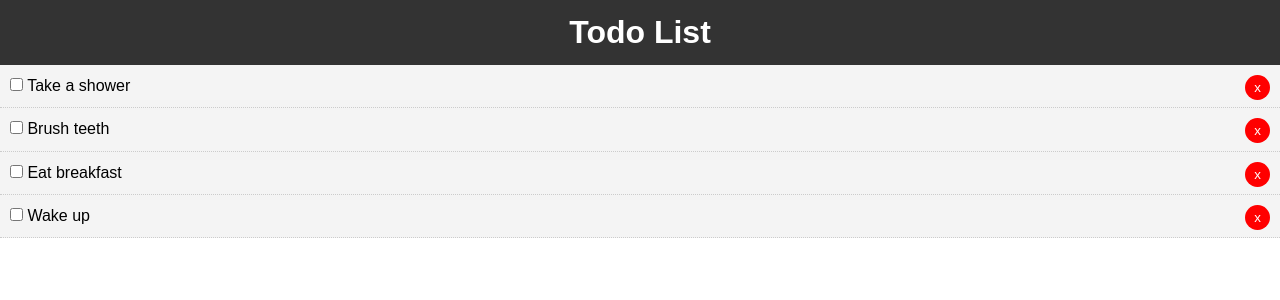
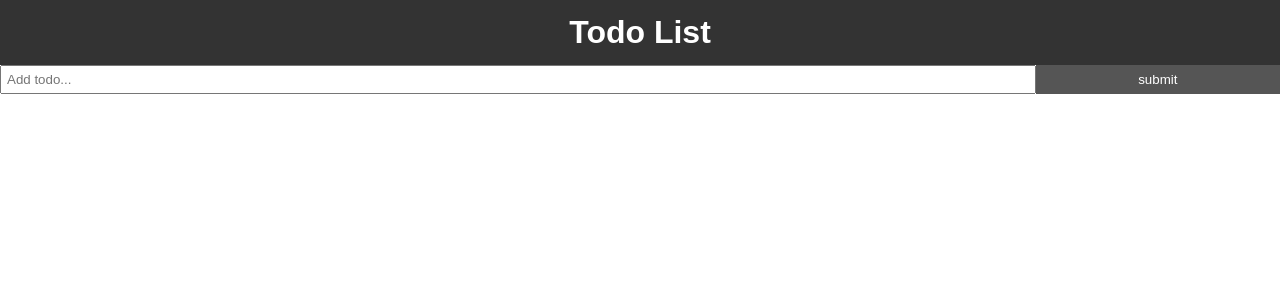
Before and after one commit to armeetj/todolist, a Vue app in the folder app/: page / in a window 1280 px wide. Shown: the top 300 px of the page. Built offline with nearby package versions, Linux system fonts and the light colour scheme.

Commit message:
add item and delete buttons

```diff
--- a/app/src/App.vue
+++ b/app/src/App.vue
@@ -1,6 +1,7 @@
 <template>
   <div id="app">
     <Header />
+    <AddTodo v-on:add-todo="addTodo"/>
     <Todos v-bind:todos="todos" v-on:del-todo="deleteTodo"/>
   </div>
 </template>
@@ -9,41 +10,25 @@
 
 import Todos from './components/Todos'
 import Header from './components/layout/Header'
-
+import AddTodo from './components/AddTodo'
 export default {
   name: 'App',
   components: {
-    Todos, Header
+    Todos, Header, AddTodo
   },
   data() {
     return {
       todos: [
-        {
-          id: 1,
-          title: 'Take a shower',
-          completed: false
-        },
-        {
-          id: 2,
-          title: 'Brush teeth',
-          completed: false
-        },
-        {
-          id: 3,
-          title: 'Eat breakfast',
-          completed: false
-        },
-        {
-          id: 4,
-          title: 'Wake up',
-          completed: false
-        }
+
       ]
     }
   },
   methods: {
     deleteTodo (id) {
       this.todos = this.todos.filter(todo => todo.id !== id);
+    },
+    addTodo (newTodo) {
+      this.todos = [...this.todos, newTodo]
     }
   }
 }
--- /dev/null
+++ b/app/src/components/AddTodo.vue
@@ -0,0 +1,45 @@
+<template>
+    <div>
+        <form @submit="addTodo">
+            <input v-model="title" type="text" name = "title" placeholder="Add todo...">
+            <input type="submit" value="submit" class="btn">
+        </form>
+    </div>
+</template>
+
+<script>
+import uuid from 'uuid'
+export default {
+    name: "AddTodo",
+    data(){
+        return {
+            title: ""
+        }
+    },
+    methods: {
+        addTodo(e){
+            e.preventDefault();
+            const newTodo = {
+                id: uuid.v4(),
+                title: this.title,
+                completed: false
+            }
+            //send obj to parent
+            this.$emit('add-todo', newTodo)
+        }
+    }
+}
+</script>
+
+<style scoped>
+  form {
+    display: flex;
+  }
+  input[type="text"] {
+    flex: 10;
+    padding: 5px;
+  }
+  input[type="submit"] {
+    flex: 2;
+  }
+</style>
```
Also changed, not shown: 1 other file (tests, documents, lock files or other folders).
